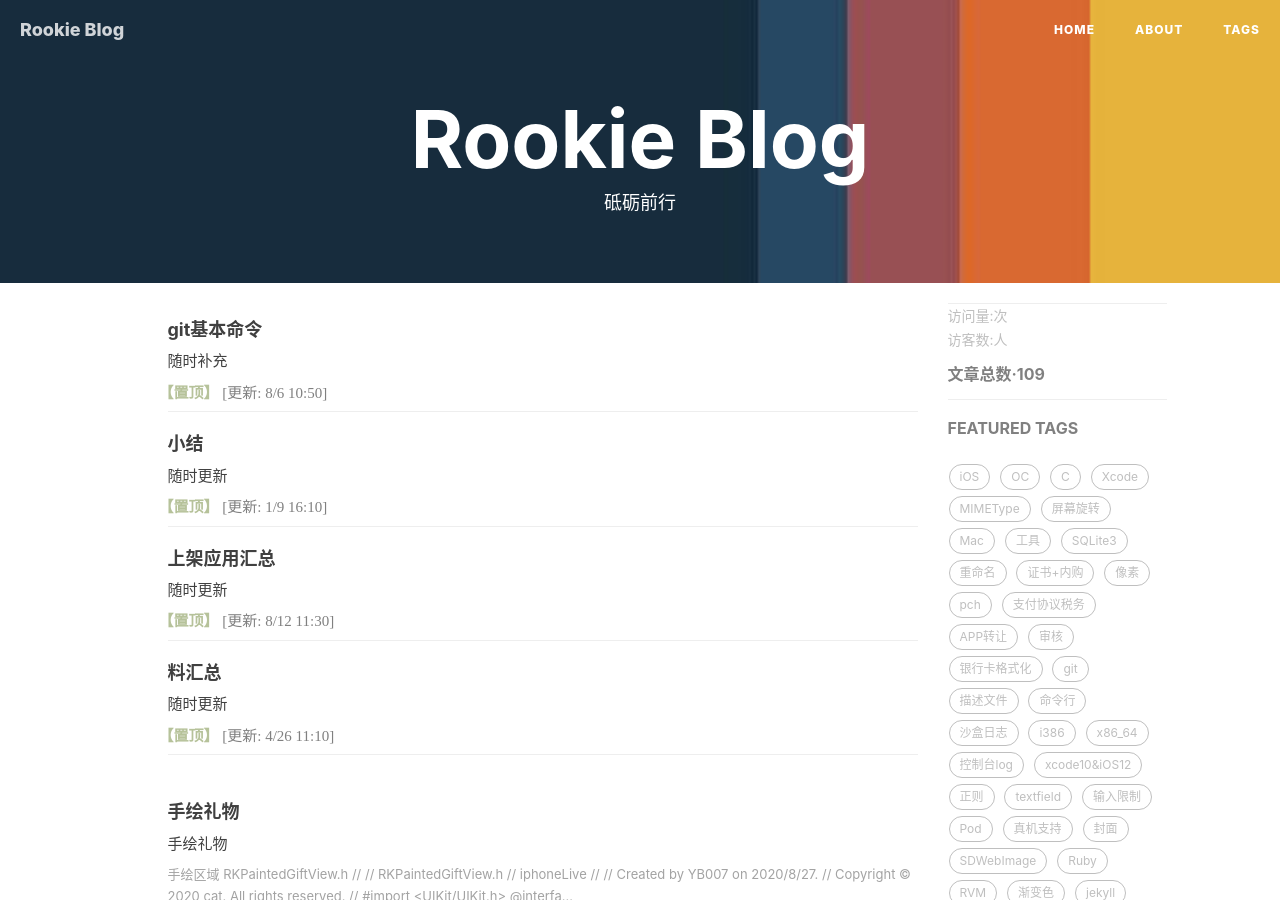
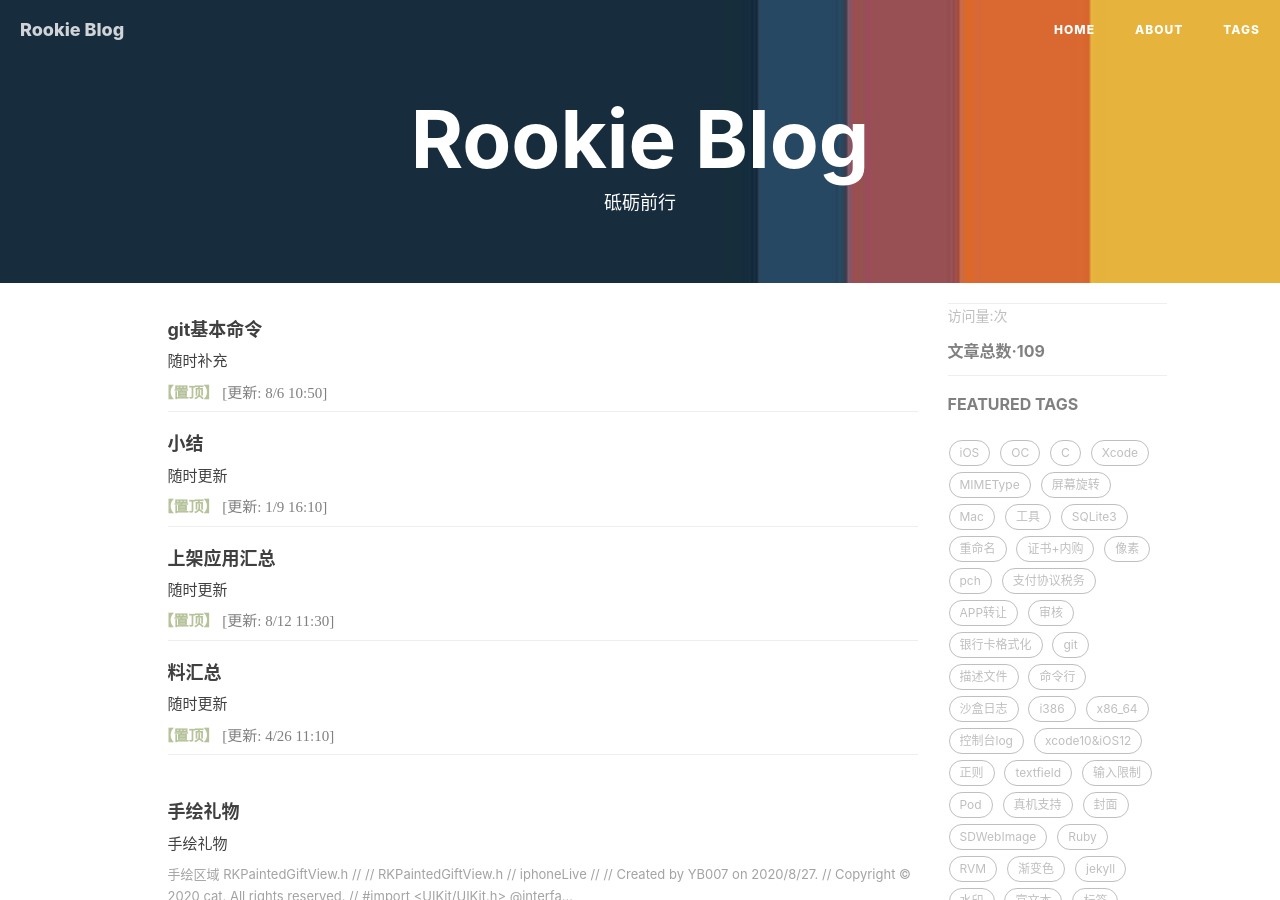
Before and after one commit to yznote/yznote.github.io, a Jekyll site: the page built from index.html, in a window 1280 px wide and 900 px high. Built offline with Jekyll 4.4.1, drawn with Linux system fonts in a browser that asks for light colours; nearby versions of some CDN libraries; the list of posts is cut into pages by our own code; comment, search, counter and statistics services are not loaded.

Commit message:
Update page.html

```diff
--- a/_layouts/page.html
+++ b/_layouts/page.html
@@ -86,9 +86,9 @@ layout: default
                 <span id="busuanzi_container_site_pv">
                     访问量:<span id="busuanzi_value_site_pv"></span>次
                 </span> <br>
-                <span id="busuanzi_container_site_uv">
+                <!-- <span id="busuanzi_container_site_uv">
                     访客数:<span id="busuanzi_value_site_uv"></span>人
-                </span>
+                </span> -->
 
                 <h5 style="padding: 5px 0px;">文章总数·{{paginator.total_posts}}</h5>
                 <!-- Featured Tags -->
```
